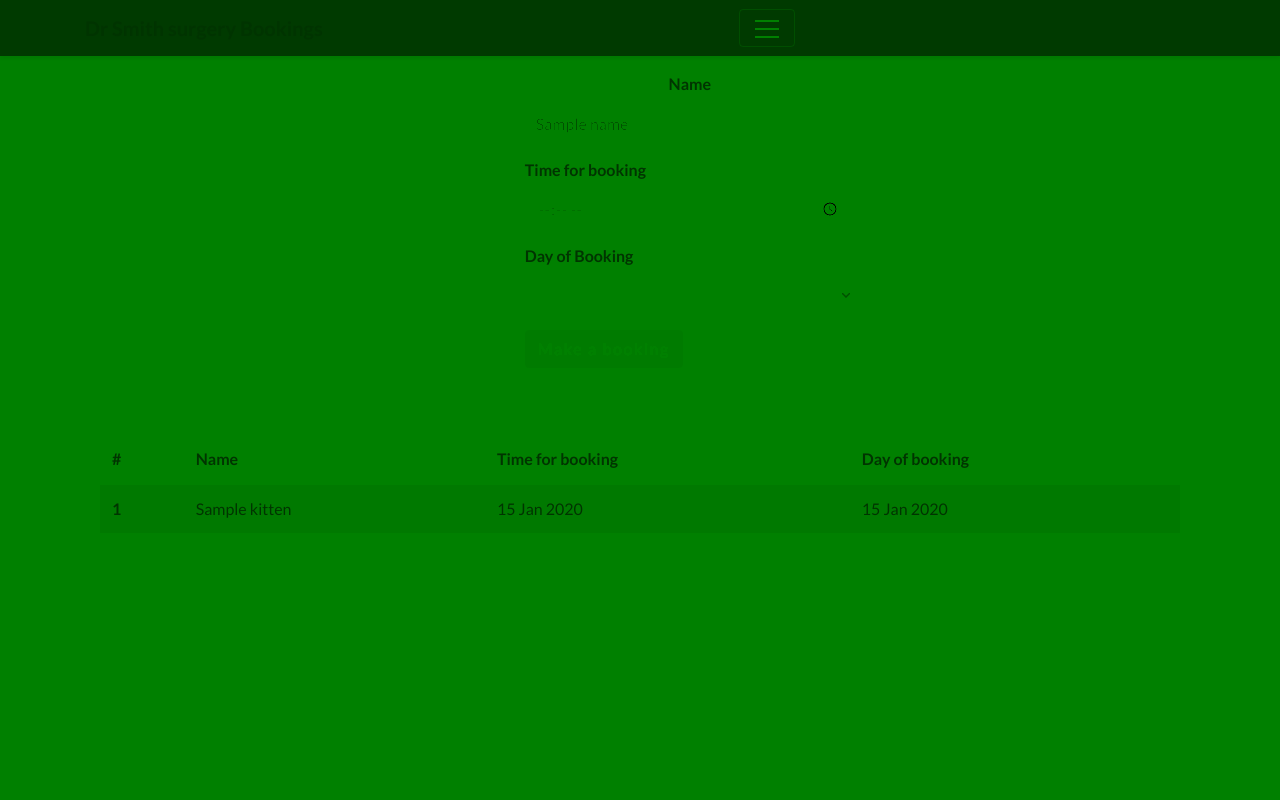
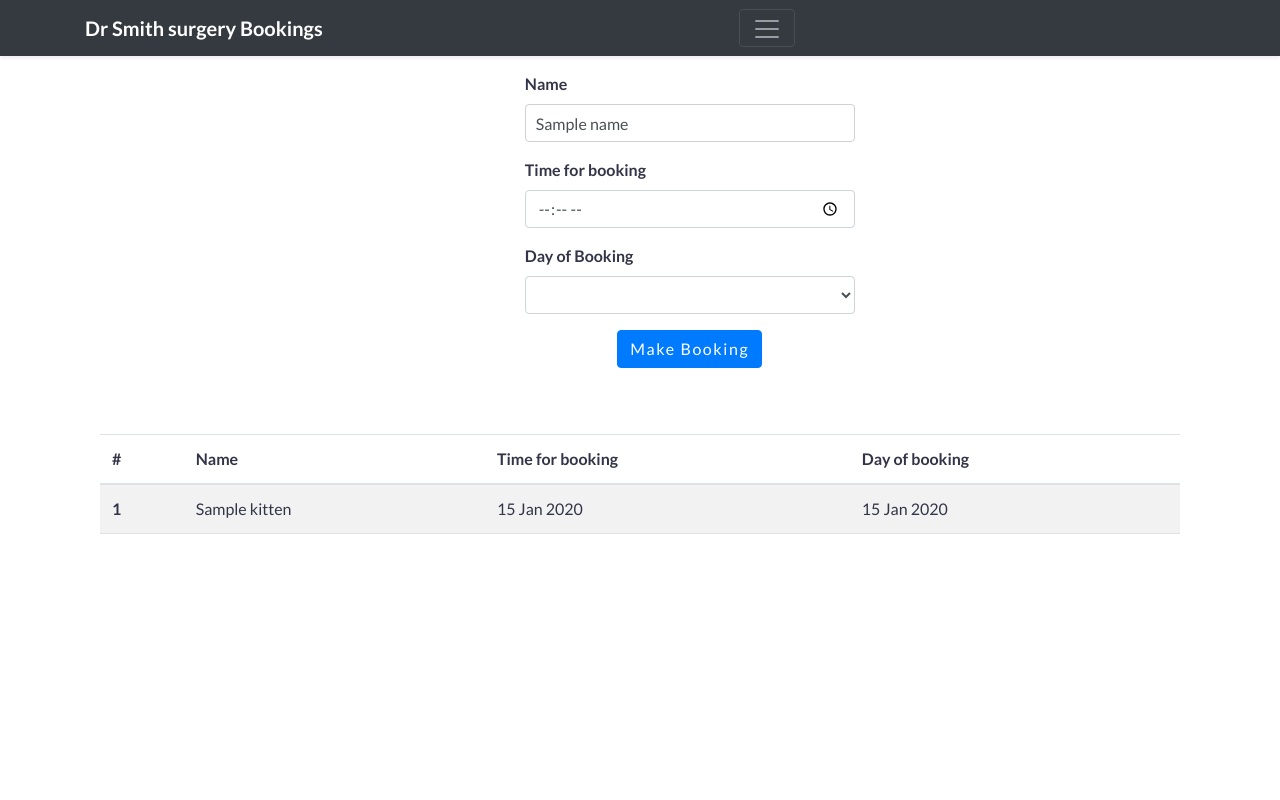
Before and after one commit to thembajsph/oz-techHackerthon, a Node project: template views/index.handlebars in a window 1280 px wide. Run offline with Node 20 templates, Linux system fonts and the light colour scheme; the template is opened without the code that fills it: most values are stand-ins (such as "Sample title", 1, 10 or a date in 2020); some libraries are stand-ins or nearby versions.

Commit message:
yonga fix

```diff
--- a/public/css/gp-bookings.css
+++ b/public/css/gp-bookings.css
@@ -1,7 +1,11 @@
-
+/*
 
 body {
-  font-family: arial;
-  background-color: green;
-  mix-blend-mode: darken;
+  /* font-family: arial; */
+  /* background-color:red; */
+  /* mix-blend-mode: darken; */
+/* }  */
+
+.smith {
+  color : white
 }
--- a/views/index.handlebars
+++ b/views/index.handlebars
@@ -5,16 +5,16 @@
 		<div class="col-4">
 			<h4 class="mt-2"></h4>
 			<form action="/booking" method="POST">
-				<div class="form-group center">
+				<div class="form-group ">
 					<label for="formGroupExampleInput">Name</label>
 					<input type="text" name="name" value="{{name}}" class="form-control {{kittenNameInvalid.style}}"
-						id="formGroupExampleInput" placeholder="eg. Snowy">
+						id="formGroupExampleInput" placeholder="enter name">
 					<div id="" class="invalid-feedback">
 						{{!-- Please provide a number of days. --}}
 						{{kittenNameInvalid.message}}
 					</div>
 				</div>
-				<div class="form-group">
+				<div class="form-group ">
 					<label for="formGroupExampleInput2">Time for booking</label>
 					<input type="time" value="{{timestamp}}" name="time" class="form-control {{daysInvalid.style}}"
 						id="formGroupExampleInput2" placeholder="">
@@ -24,7 +24,7 @@
 					</div>
 
 				</div>
-				<div class="form-group">
+				<div class="form-group ">
 					<label for="formGroupExampleInput2">Day of Booking </label>
 					<select name="day" class="form-control {{arrivingOnInvalid.style}}" value="{{day}}">
 						<option></option>
@@ -39,8 +39,8 @@
 						{{arrivingOnInvalid.message}}
 					</div>
 				</div>
-				<div class="form-group">
-					<button class="btn btn-primary">Make a booking</button>
+				<div class="form-group center">
+					<button class="btn btn-primary">Make Booking</button>
 				</div>
 			</form>
 			<div class="col-4"></div>
--- a/views/layouts/main.handlebars
+++ b/views/layouts/main.handlebars
@@ -46,7 +46,7 @@
 						<path d="M23 19a2 2 0 0 1-2 2H3a2 2 0 0 1-2-2V8a2 2 0 0 1 2-2h4l2-3h6l2 3h4a2 2 0 0 1 2 2z" />
 						<circle cx="12" cy="13" r="4" /></svg> --}}
 
-					<strong>Dr Smith surgery Bookings</strong>
+					<strong class="smith">Dr Smith surgery Bookings</strong>
 				</a>
 				<button class="navbar-toggler" type="button" data-toggle="collapse" data-target="#navbarHeader"
 					aria-controls="navbarHeader" aria-expanded="false" aria-label="Toggle navigation">
```
Also changed, not shown: index.js (+51 -29 lines).
